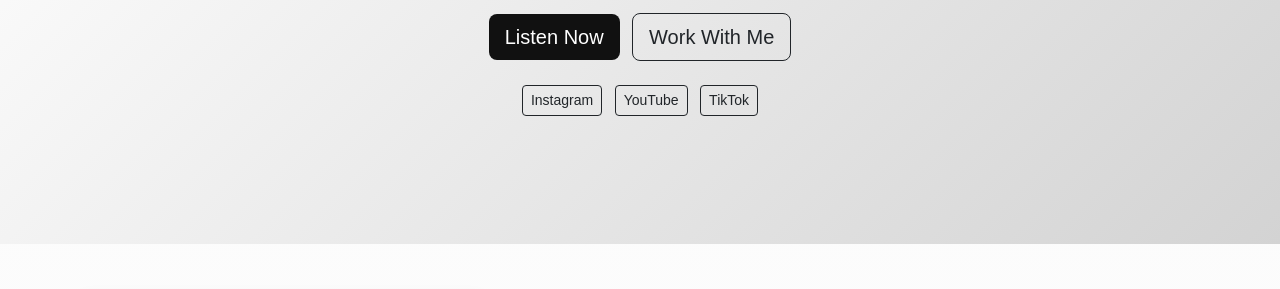
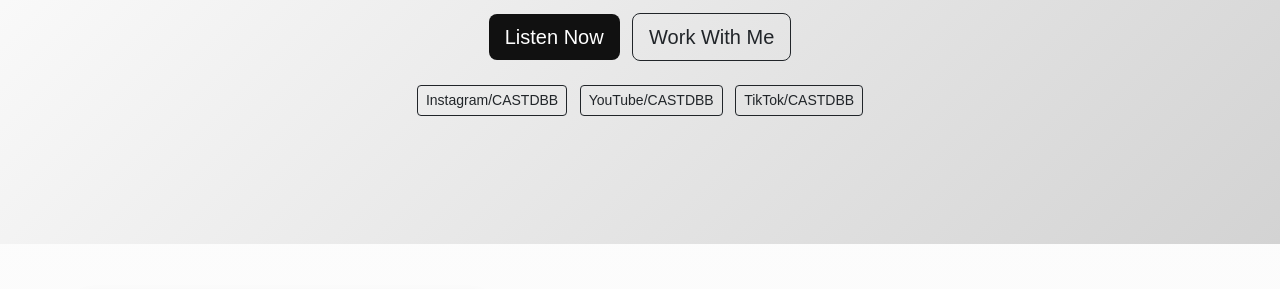
Before and after one commit to davidbineza/Cast-DBB, a plain HTML site: page index.html in a window 1280 px wide. Shown: the part 292-581 px from the top of the page. Drawn offline with nearby package versions, Linux system fonts and the light colour scheme; grey boxes are pictures that could not be loaded.

Commit message:
Update index.html

```diff
--- a/index.html
+++ b/index.html
@@ -41,9 +41,9 @@
         <a href="#contact" class="btn btn-outline-dark btn-lg">Work With Me</a>
       </div>
       <div class="social mt-4">
-        <a href="#" class="btn btn-outline-dark btn-sm me-2">Instagram</a>
-        <a href="#" class="btn btn-outline-dark btn-sm me-2">YouTube</a>
-        <a href="#" class="btn btn-outline-dark btn-sm">TikTok</a>
+        <a href="#" class="btn btn-outline-dark btn-sm me-2">Instagram/CASTDBB</a>
+        <a href="#" class="btn btn-outline-dark btn-sm me-2">YouTube/CASTDBB</a>
+        <a href="#" class="btn btn-outline-dark btn-sm">TikTok/CASTDBB</a>
       </div>
     </div>
   </header>
```
